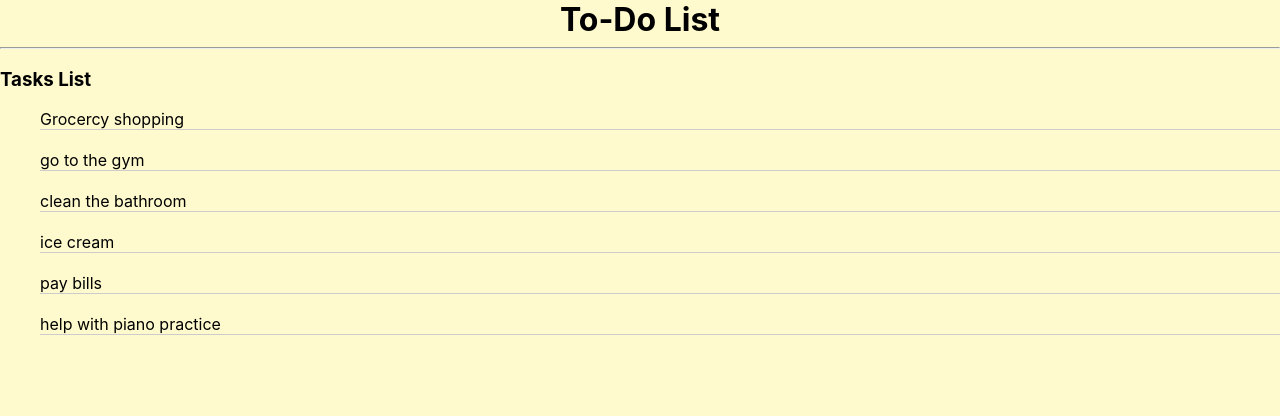
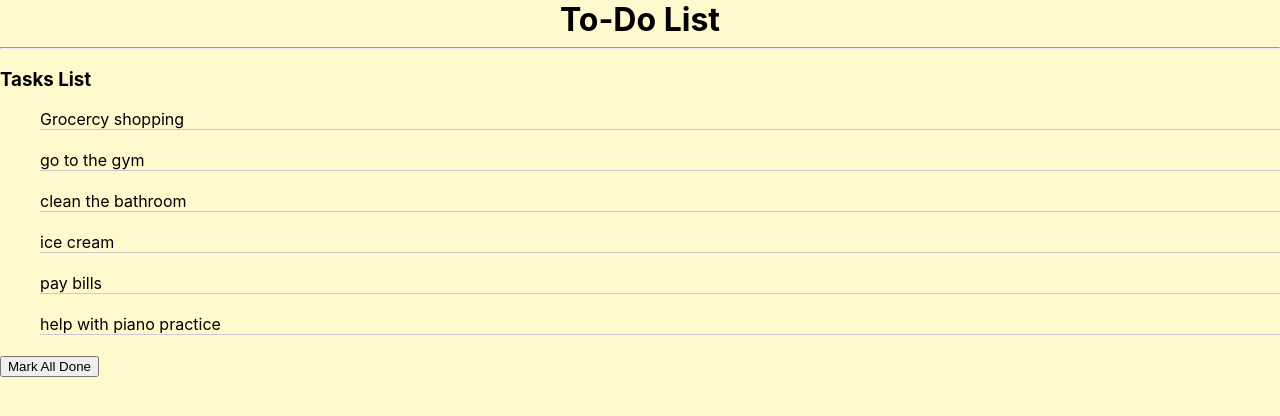
Before and after one commit to ycjessie/todo-list, a React (Create React App) app: page / in a window 1280 px wide. Shown: the top 416 px of the page. Built offline with nearby package versions, Linux system fonts and the light colour scheme.

Commit message:
add button and click function

```diff
--- a/src/App.js
+++ b/src/App.js
@@ -8,6 +8,10 @@ class App extends Component {
       tasks:props.tasks,//a copy of the task inherit from parent
     }
   }
+  //Click function refer line 25
+  markAllDone=(event)=>{
+    console.group('it works!!!');
+  }
   render() {
     return (
     <>
@@ -15,7 +19,10 @@ class App extends Component {
         <h1 className="container">To-Do List</h1>
         <hr/>
         {/* refering to line 8 for STATE */}
+        {/* use Broswer component to remove items in state */}
         <TasksList tasks={this.state.tasks}/>
+        {/* referece to line 11 for function click */}
+        <button onClick={this.markAllDone}>Mark All Done</button>
         {/* <TasksList tasks={this.props.tasks}/> */}
       </div>
     </>
```
